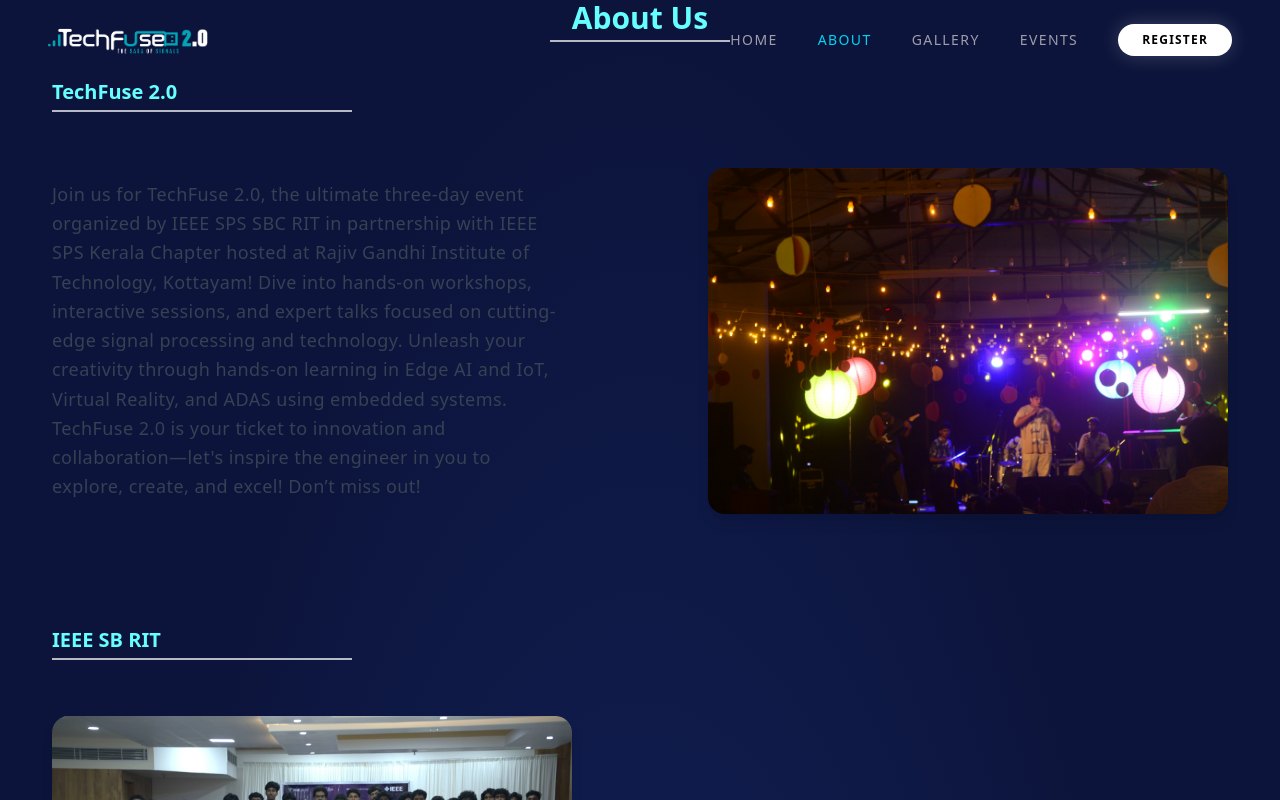
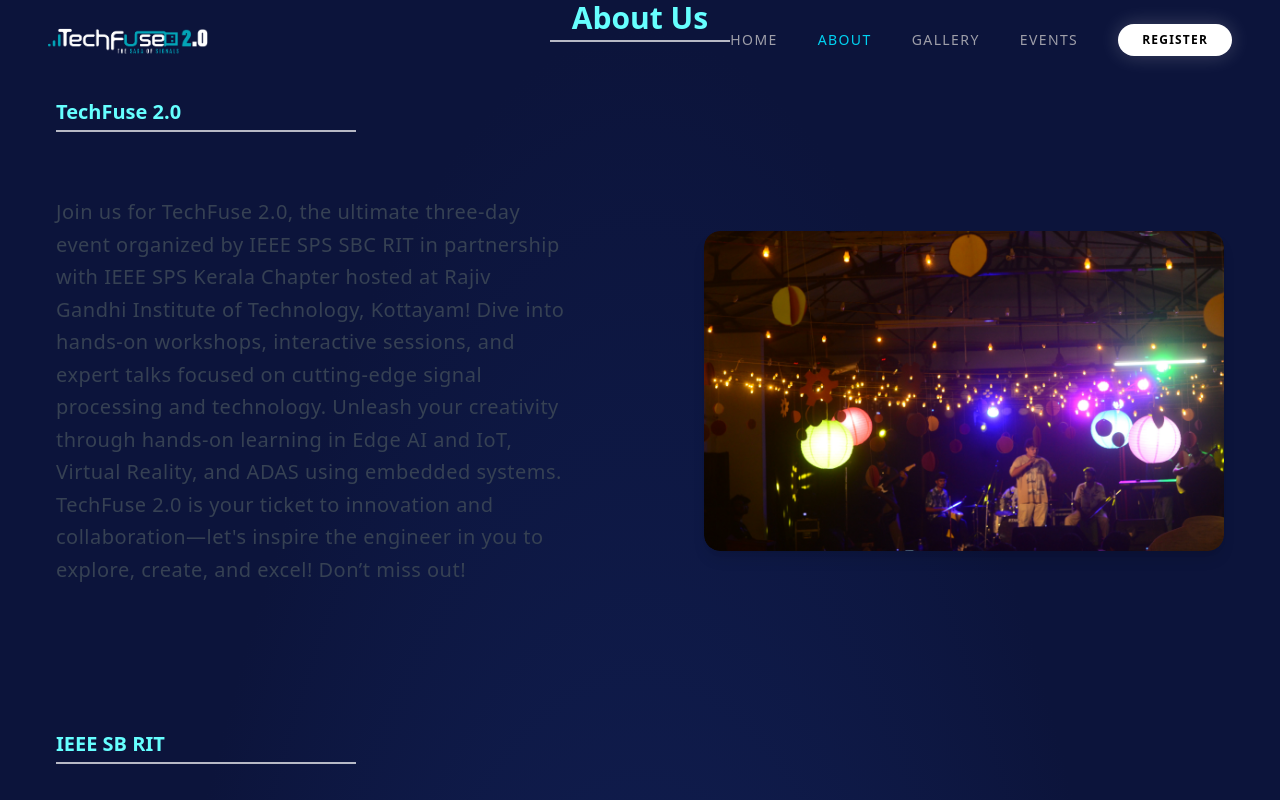
Before and after one commit to IEEE-SB-RIT/TechFuse-2.0, a Next.js app: page /about in a window 1280 px wide. Shown: the top 800 px of the page. Built offline with nearby package versions, Linux system fonts and the light colour scheme.

Commit message:
ui edits

```diff
--- a/src/app/components/aboutTemplate.tsx
+++ b/src/app/components/aboutTemplate.tsx
@@ -14,10 +14,10 @@ function AboutTemplate(Data: Data) {
     const layout = Data.align || "flex-row";
 
     return (
-        <div className="flex flex-col items-center w-full p-5">
+        <div className="flex flex-col items-center w-full py-8 px-6">
 
 
-            <div className="w-full text-left px-4 md:px-8">
+            <div className="w-full text-left px-5 md:px-8 py-2">
                 <SubHeading title={Data.heading}/>
             </div>
 
@@ -26,9 +26,11 @@ function AboutTemplate(Data: Data) {
                 w-full py-12 px-4 md:px-8`}>
 
 
-                <div className={`max-w-[550px] space-y-4
-                    ${Data.align === "flex-row-reverse" ? "md:pl-10" : "md:pr-10"}`}>
-                    <p className="text-base md:text-lg leading-relaxed
+                <div
+                    className={`max-w-[550px] space-y-4 min-h-[220px]
+    ${Data.align === "flex-row-reverse" ? "md:pl-10" : "md:pr-10"}`}
+                >
+                    <p className="font-sans text-lg md:text-xl font-medium leading-relaxed
                         text-gray-700 dark:text-gray-300 tracking-wide">
                         {Data.description}
                     </p>
@@ -44,7 +46,7 @@ function AboutTemplate(Data: Data) {
                             width={520}
                             height={320}
                             alt={Data.heading}
-                            className="rounded-2xl object-cover"
+                            className="rounded-2xl object-cover h-[320px] w-[520px]"
                         />
 
 
```
